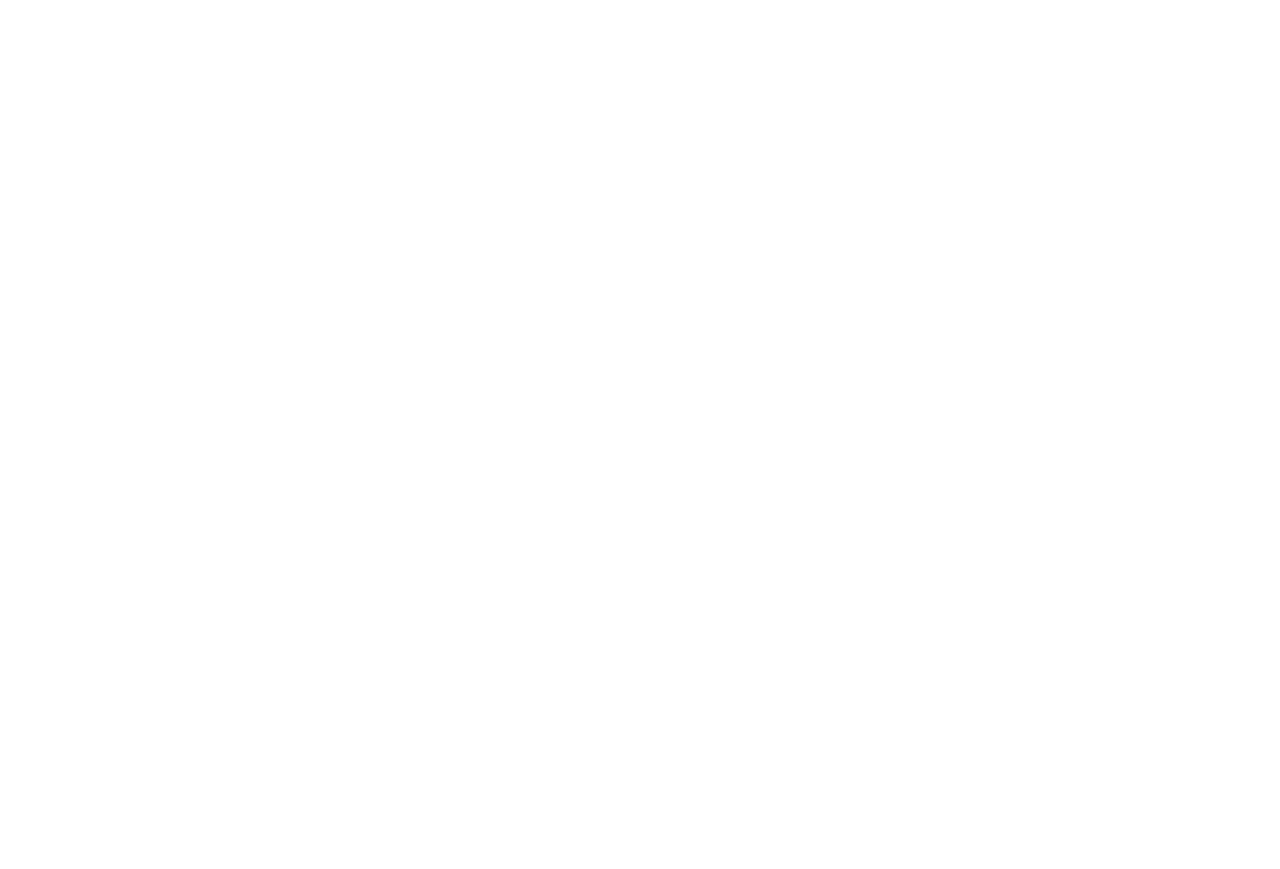
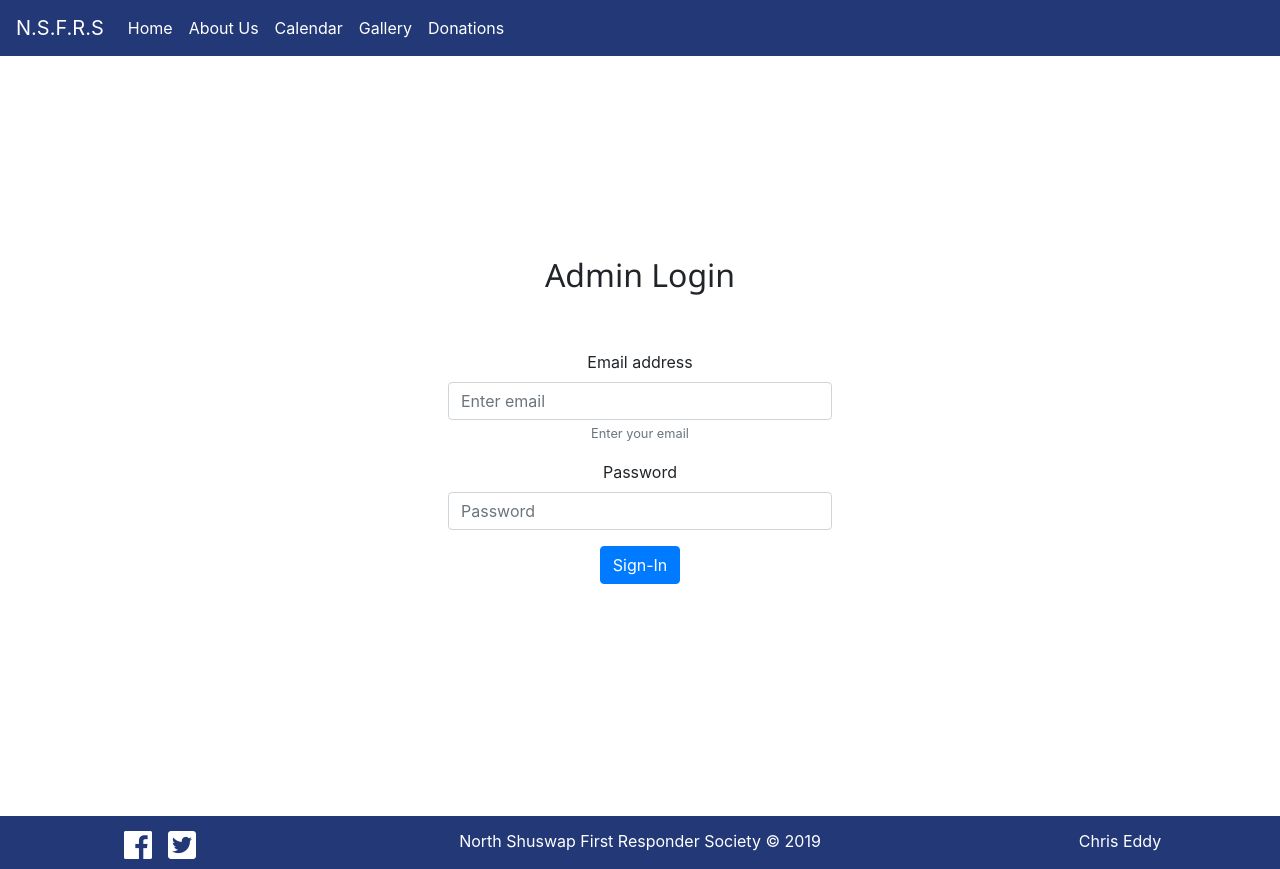
Before and after one commit to ChrisEddy/NSFRS-site, a React (Create React App) app: page /admin in a window 1280 px wide. Before the commit the page ends 800 px from the top, so only its background shows below. Built offline with nearby package versions, Linux system fonts and the light colour scheme.

Commit message:
create admin page portal

```diff
--- /dev/null
+++ b/src/components/admin.jsx
@@ -0,0 +1,35 @@
+import React, { Component } from 'react';
+import '../stylesheets/admin.css';
+
+import Navbar from './navbar.jsx';
+import Footer from './footer.jsx';
+
+class Admin extends Component {
+  render() {
+    return (
+      <div className="Admin">
+        <Navbar/>
+        <div className="row">
+            <div className="col-12 text-center">
+            <form id="signIn">
+                <h2 className="pb-5">Admin Login</h2>
+                <div className="form-group">
+                    <label for="exampleInputEmail1">Email address</label>
+                    <input type="email" className="form-control" id="exampleInputEmail1" aria-describedby="emailHelp" placeholder="Enter email"/>
+                    <small id="emailHelp" className="form-text text-muted">Enter your email</small>
+                </div>
+                <div className="form-group">
+                    <label for="exampleInputPassword1">Password</label>
+                    <input type="password" className="form-control" id="exampleInputPassword1" placeholder="Password"/>
+                </div>
+                <button type="submit" className="btn btn-primary">Sign-In</button>
+            </form>
+            </div>
+        </div>
+        <Footer/>
+      </div>
+    );
+  }
+}
+
+export default Admin;
--- a/src/index.js
+++ b/src/index.js
@@ -9,6 +9,7 @@
 import Calendar from './components/calendar.jsx';
 import Gallery from './components/gallery.jsx';
 import Donations from './components/donations.jsx';
+import Admin from './components/admin.jsx';
 
 const routing = (
     <Router>
@@ -18,6 +19,7 @@
         <Route exact path="/calendar" component={Calendar}/>
         <Route exact path="/gallery" component={Gallery}/>
         <Route exact path="/donations" component={Donations}/>
+        <Route exact path="/admin" component={Admin}/>
       </div>
     </Router>
   )
--- /dev/null
+++ b/src/stylesheets/admin.css
@@ -0,0 +1,6 @@
+.Admin #signIn{
+    width: 30vw;
+    margin: 0 auto;
+    padding-top: 25vh;
+    padding-bottom: 29vh;
+}
```
